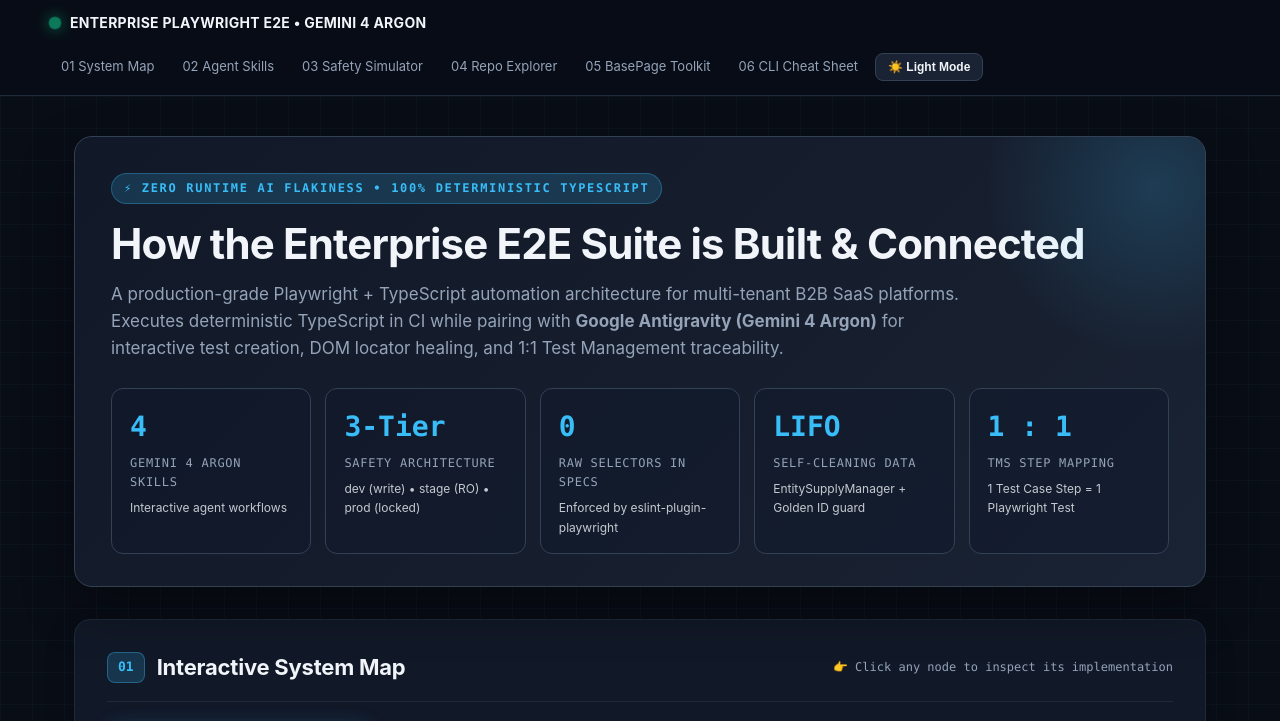
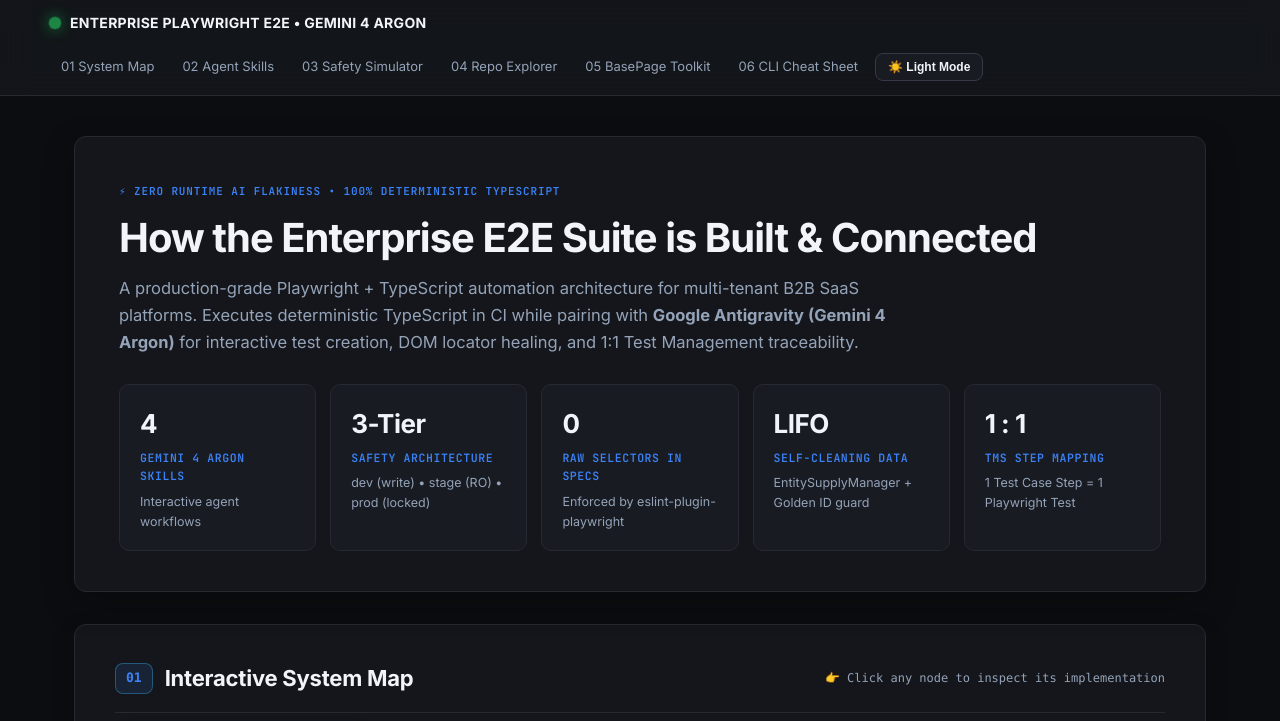
Before and after one commit to deniszilai2000/playwright-ts-starter-kit, a website: page ARCHITECTURE_GUIDE.html in a window 1280 px wide. Shown: the top 721 px of the page. Drawn offline with Linux system fonts and the light colour scheme.

Commit message:
style(docs): unify presentation and architecture docs with dark-default editorial B2B theme

```diff
--- a/ARCHITECTURE_GUIDE.html
+++ b/ARCHITECTURE_GUIDE.html
@@ -2,36 +2,39 @@
 <html lang="en" data-theme="dark">
 <head>
   <meta charset="UTF-8" />
-  <meta name="viewport" content="width=device-width, initial-scale=1.0" />
-  <title>Enterprise QA Architecture — Playwright + TypeScript + Gemini 4 Argon</title>
+  <meta name="viewport" content="width=device-width, initial-scale=1.0, maximum-scale=5.0" />
+  <title>ArgonQA — Enterprise Playwright + TypeScript Technical Documentation</title>
+  <link rel="preconnect" href="https://fonts.googleapis.com" />
+  <link rel="preconnect" href="https://fonts.gstatic.com" crossorigin />
+  <link href="https://fonts.googleapis.com/css2?family=Inter:wght@400;500;600;700&family=JetBrains+Mono:wght@400;500;600&family=Newsreader:ital,opsz,wght@0,6..72,500;1,6..72,400&display=swap" rel="stylesheet" />
   <style>
     :root[data-theme="dark"] {
-      --bg: #090d16;
-      --bg-grid: rgba(56, 189, 248, 0.04);
-      --surface: #111827;
-      --surface-elevated: #1a2333;
-      --surface-hover: #222f45;
+      --bg: #0c0d10;
+      --bg-grid: transparent;
+      --surface: #14161b;
+      --surface-elevated: #181b22;
+      --surface-hover: #1f232c;
       --ink: #f1f5f9;
       --muted: #94a3b8;
-      --border: #1e293b;
-      --border-bright: #334155;
-      --accent: #38bdf8;
-      --accent-glow: rgba(56, 189, 248, 0.18);
-      --purple: #a855f7;
-      --purple-glow: rgba(168, 85, 247, 0.18);
-      --green: #10b981;
-      --green-soft: rgba(16, 185, 129, 0.14);
+      --border: #262932;
+      --border-bright: #363a47;
+      --accent: #3b82f6;
+      --accent-glow: rgba(59, 130, 246, 0.12);
+      --purple: #64748b;
+      --purple-glow: rgba(100, 116, 139, 0.12);
+      --green: #22c55e;
+      --green-soft: rgba(34, 197, 94, 0.12);
       --amber: #f59e0b;
-      --amber-soft: rgba(245, 158, 11, 0.14);
+      --amber-soft: rgba(245, 158, 11, 0.12);
       --red: #ef4444;
-      --red-soft: rgba(239, 68, 68, 0.14);
-      --code-bg: #060911;
-      --nav-bg: rgba(9, 13, 22, 0.82);
+      --red-soft: rgba(239, 68, 68, 0.12);
+      --code-bg: #0f172a;
+      --nav-bg: rgba(20, 22, 27, 0.92);
     }
 
     :root[data-theme="light"] {
       --bg: #f8fafc;
-      --bg-grid: rgba(15, 23, 42, 0.03);
+      --bg-grid: transparent;
       --surface: #ffffff;
       --surface-elevated: #f1f5f9;
       --surface-hover: #e2e8f0;
@@ -39,34 +42,31 @@
       --muted: #475569;
       --border: #e2e8f0;
       --border-bright: #cbd5e1;
-      --accent: #0284c7;
-      --accent-glow: rgba(2, 132, 199, 0.12);
-      --purple: #7e22ce;
-      --purple-glow: rgba(126, 34, 206, 0.12);
-      --green: #059669;
-      --green-soft: rgba(5, 150, 105, 0.12);
-      --amber: #d97706;
-      --amber-soft: rgba(217, 119, 6, 0.12);
-      --red: #dc2626;
-      --red-soft: rgba(220, 38, 38, 0.12);
+      --accent: #1d4ed8;
+      --accent-glow: #eff6ff;
+      --purple: #475569;
+      --purple-glow: #f1f5f9;
+      --green: #15803d;
+      --green-soft: #f0fdf4;
+      --amber: #b45309;
+      --amber-soft: #fffbeb;
+      --red: #b91c1c;
+      --red-soft: #fef2f2;
       --code-bg: #0f172a;
-      --nav-bg: rgba(248, 250, 252, 0.85);
+      --nav-bg: rgba(255, 255, 255, 0.92);
     }
 
     * { box-sizing: border-box; }
     html { scroll-behavior: smooth; }
     body {
       margin: 0;
-      font-family: -apple-system, BlinkMacSystemFont, "Inter", "Segoe UI", Roboto, sans-serif;
+      font-family: "Inter", -apple-system, BlinkMacSystemFont, "Segoe UI", Roboto, sans-serif;
       background-color: var(--bg);
-      background-image:
-        linear-gradient(to right, var(--bg-grid) 1px, transparent 1px),
-        linear-gradient(to bottom, var(--bg-grid) 1px, transparent 1px);
-      background-size: 32px 32px;
       color: var(--ink);
       line-height: 1.6;
       padding-bottom: 90px;
-      transition: background-color 0.25s ease, color 0.25s ease;
+      -webkit-font-smoothing: antialiased;
+      transition: background-color 0.2s ease, color 0.2s ease;
     }
 
     /* Sticky Top Navigation */
@@ -155,92 +155,68 @@
     /* Hero Header */
     .hero {
       position: relative;
-      padding: 36px 36px 32px;
-      border-radius: 18px;
-      background: linear-gradient(135deg, var(--surface) 0%, var(--surface-elevated) 100%);
-      border: 1px solid var(--border-bright);
-      box-shadow: 0 20px 50px rgba(0, 0, 0, 0.35);
+      padding: 40px 44px;
+      border-radius: 12px;
+      background: var(--surface);
+      border: 1px solid var(--border);
+      box-shadow: 0 12px 32px rgba(0, 0, 0, 0.25);
       margin-bottom: 32px;
       overflow: hidden;
     }
-    .hero::after {
-      content: "";
-      position: absolute;
-      top: -120px;
-      right: -120px;
-      width: 340px;
-      height: 340px;
-      background: radial-gradient(circle, var(--accent-glow) 0%, transparent 70%);
-      pointer-events: none;
-    }
     .eyebrow {
-      font-family: ui-monospace, SFMono-Regular, Menlo, monospace;
-      font-size: 12px;
-      letter-spacing: 0.14em;
+      font-family: "JetBrains Mono", ui-monospace, SFMono-Regular, Menlo, monospace;
+      font-size: 11px;
+      letter-spacing: 0.08em;
       text-transform: uppercase;
       color: var(--accent);
-      font-weight: 700;
-      display: inline-flex;
-      align-items: center;
-      gap: 8px;
-      background: var(--accent-glow);
-      padding: 5px 12px;
-      border-radius: 999px;
-      border: 1px solid rgba(56, 189, 248, 0.3);
+      font-weight: 600;
+      display: inline-block;
+      margin-bottom: 4px;
     }
     h1 {
-      font-size: clamp(28px, 4vw, 42px);
+      font-size: clamp(26px, 3.6vw, 40px);
       line-height: 1.15;
-      margin: 16px 0 12px;
-      letter-spacing: -0.02em;
+      margin: 10px 0 14px;
+      letter-spacing: -0.025em;
     }
     .lead {
-      font-size: 17px;
+      font-size: 16.5px;
       color: var(--muted);
-      max-width: 850px;
-      margin: 0 0 26px;
+      max-width: 820px;
+      margin: 0 0 28px;
+      line-height: 1.65;
     }
 
-    /* Interactive Metric Counter Cards */
+    /* Metric Counter Cards */
     .stats-grid {
       display: grid;
-      grid-template-columns: repeat(auto-fit, minmax(190px, 1fr));
+      grid-template-columns: repeat(auto-fit, minmax(min(100%, 190px), 1fr));
       gap: 14px;
     }
     .stat-card {
-      background: rgba(15, 23, 42, 0.45);
-      border: 1px solid var(--border-bright);
-      border-radius: 12px;
-      padding: 16px 18px;
-      transition: transform 0.2s ease, border-color 0.2s ease, box-shadow 0.2s ease;
-      cursor: default;
-    }
-    :root[data-theme="light"] .stat-card {
-      background: var(--surface);
-    }
-    .stat-card:hover {
-      transform: translateY(-3px);
-      border-color: var(--accent);
-      box-shadow: 0 8px 24px var(--accent-glow);
+      background: var(--surface-elevated);
+      border: 1px solid var(--border);
+      border-radius: 10px;
+      padding: 18px 20px;
     }
     .stat-num {
-      font-size: 28px;
-      font-weight: 800;
-      color: var(--accent);
-      font-family: ui-monospace, SFMono-Regular, Menlo, monospace;
+      font-size: 26px;
+      font-weight: 700;
+      letter-spacing: -0.02em;
+      color: var(--ink);
     }
     .stat-label {
-      font-size: 12px;
-      font-family: ui-monospace, SFMono-Regular, Menlo, monospace;
+      font-size: 11.5px;
+      font-family: "JetBrains Mono", ui-monospace, SFMono-Regular, Menlo, monospace;
       text-transform: uppercase;
-      letter-spacing: 0.06em;
-      color: var(--muted);
+      letter-spacing: 0.05em;
+      color: var(--accent);
       margin-top: 4px;
+      font-weight: 600;
     }
     .stat-sub {
-      font-size: 12px;
-      color: var(--ink);
-      opacity: 0.8;
+      font-size: 12.5px;
+      color: var(--muted);
       margin-top: 6px;
     }
 
@@ -248,10 +224,10 @@
     section {
       background: var(--surface);
       border: 1px solid var(--border);
-      border-radius: 16px;
-      padding: 30px 32px;
+      border-radius: 12px;
+      padding: 36px 40px;
       margin-bottom: 28px;
-      box-shadow: 0 10px 30px rgba(0, 0, 0, 0.2);
+      box-shadow: 0 8px 24px rgba(0, 0, 0, 0.18);
       scroll-margin-top: 76px;
     }
     .sec-header {
@@ -587,18 +563,19 @@
 
     .grid-2 {
       display: grid;
-      grid-template-columns: repeat(auto-fit, minmax(320px, 1fr));
+      grid-template-columns: repeat(auto-fit, minmax(min(100%, 320px), 1fr));
       gap: 18px;
     }
     .subcard {
-      border: 1px solid var(--border-bright);
-      border-radius: 12px;
+      border: 1px solid var(--border);
+      border-radius: 10px;
       padding: 18px 20px;
       background: var(--surface-elevated);
       transition: border-color 0.2s ease;
+      min-width: 0;
     }
     .subcard:hover {
-      border-color: var(--accent);
+      border-color: var(--border-bright);
     }
     .subcard h3 {
       margin: 0 0 10px;
@@ -607,6 +584,26 @@
       align-items: center;
       justify-content: space-between;
       gap: 8px;
+    }
+
+    @media (max-width: 680px) {
+      .topbar { padding: 10px 14px; }
+      .nav-links {
+        order: 3;
+        width: 100%;
+        flex-wrap: nowrap;
+        overflow-x: auto;
+        padding-bottom: 4px;
+        -webkit-overflow-scrolling: touch;
+        scrollbar-width: none;
+      }
+      .nav-links::-webkit-scrollbar { display: none; }
+      .nav-links a { white-space: nowrap; flex: 0 0 auto; }
+      .container { padding: 18px 12px 0; }
+      .hero { padding: 24px 18px; border-radius: 10px; }
+      section { padding: 22px 16px; border-radius: 10px; }
+      .node-grid { grid-template-columns: 1fr; }
+      .sim-input { min-width: 100%; }
     }
 
     footer {
```
Also changed, not shown: index.html (+100 -103 lines), presentation.html (+2 -2 lines).
